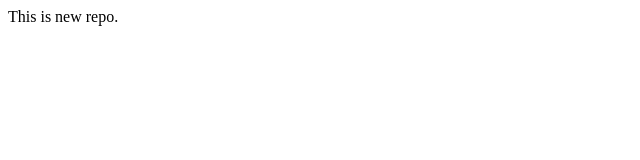
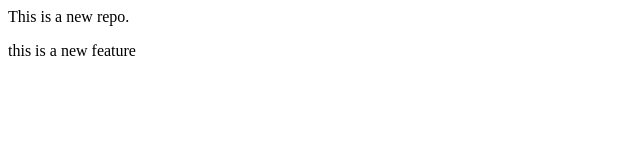
Before and after one commit to tabish-khan001/localrepo, a plain HTML site: page index.html in a window 1280 px wide. Shown: the whole page, without its empty margins (0-640 px from the left). Drawn offline with Linux system fonts and the light colour scheme.

Commit message:
add new feature

```diff
--- a/index.html
+++ b/index.html
@@ -1 +1,2 @@
-<p>This is new repo.</p>
+<p>This is a new repo.</p>
+<p>this is a new feature</p>
```
